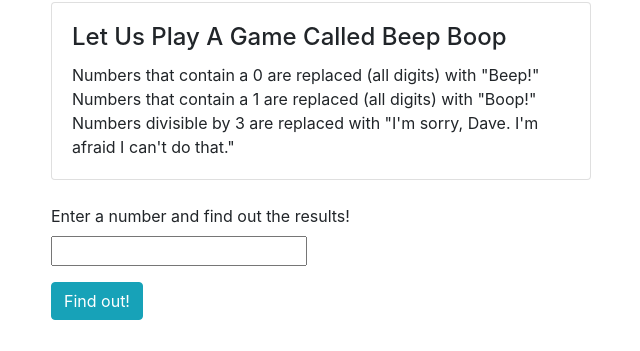
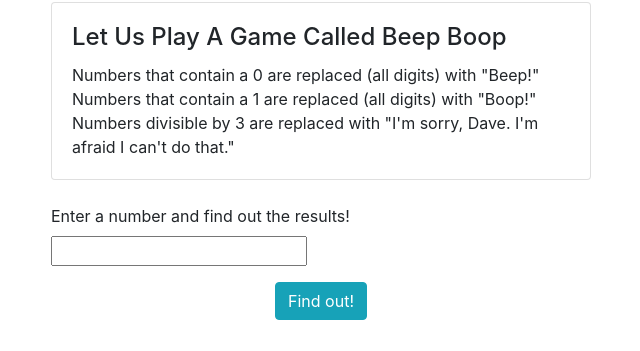
Before and after one commit to khong168/beepboop, a plain HTML site: page index.html in a window 1280 px wide. Shown: the part 449-800 px from the top of the page, without its empty margins (34-674 px from the left). Drawn offline with Linux system fonts and the light colour scheme.

Commit message:
check indentation and spacing

```diff
--- a/index.html
+++ b/index.html
@@ -28,7 +28,11 @@
               <label for="number">Enter a number and find out the results!</label>
               <input id="inputUserForm" type="text">
             </div>
-            <button type="submit" class="btn btn-info">Find out!</button>
+            <div class="form-row text-center">
+              <div class="col-md-12">
+                <button type="submit" class="btn btn-info">Find out!</button>
+              </div>
+            </div>
           </form>
           <div class="results">
             <div id="answer">
```
Also changed, not shown: js/scripts.js (+6 -22 lines).
